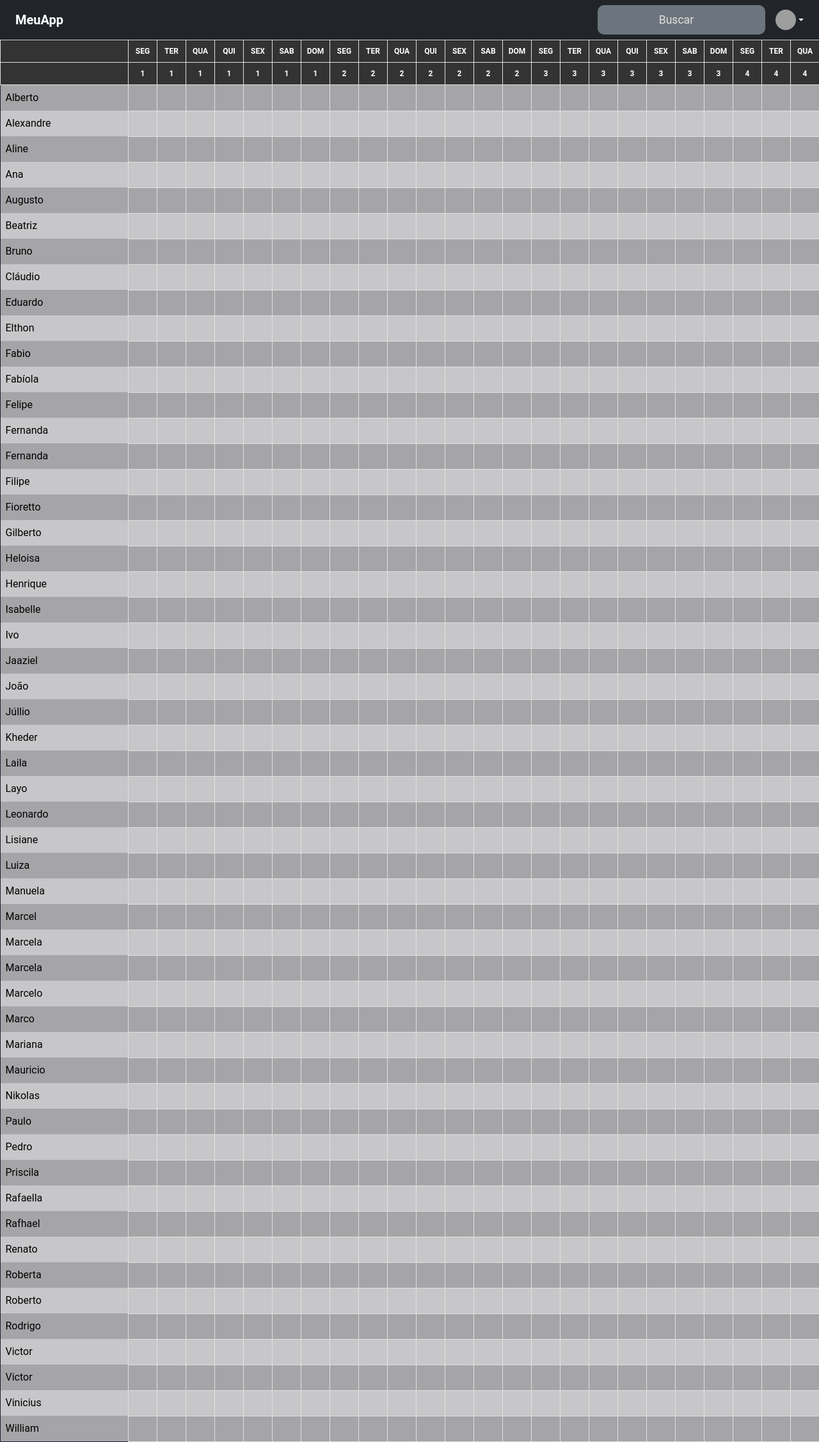
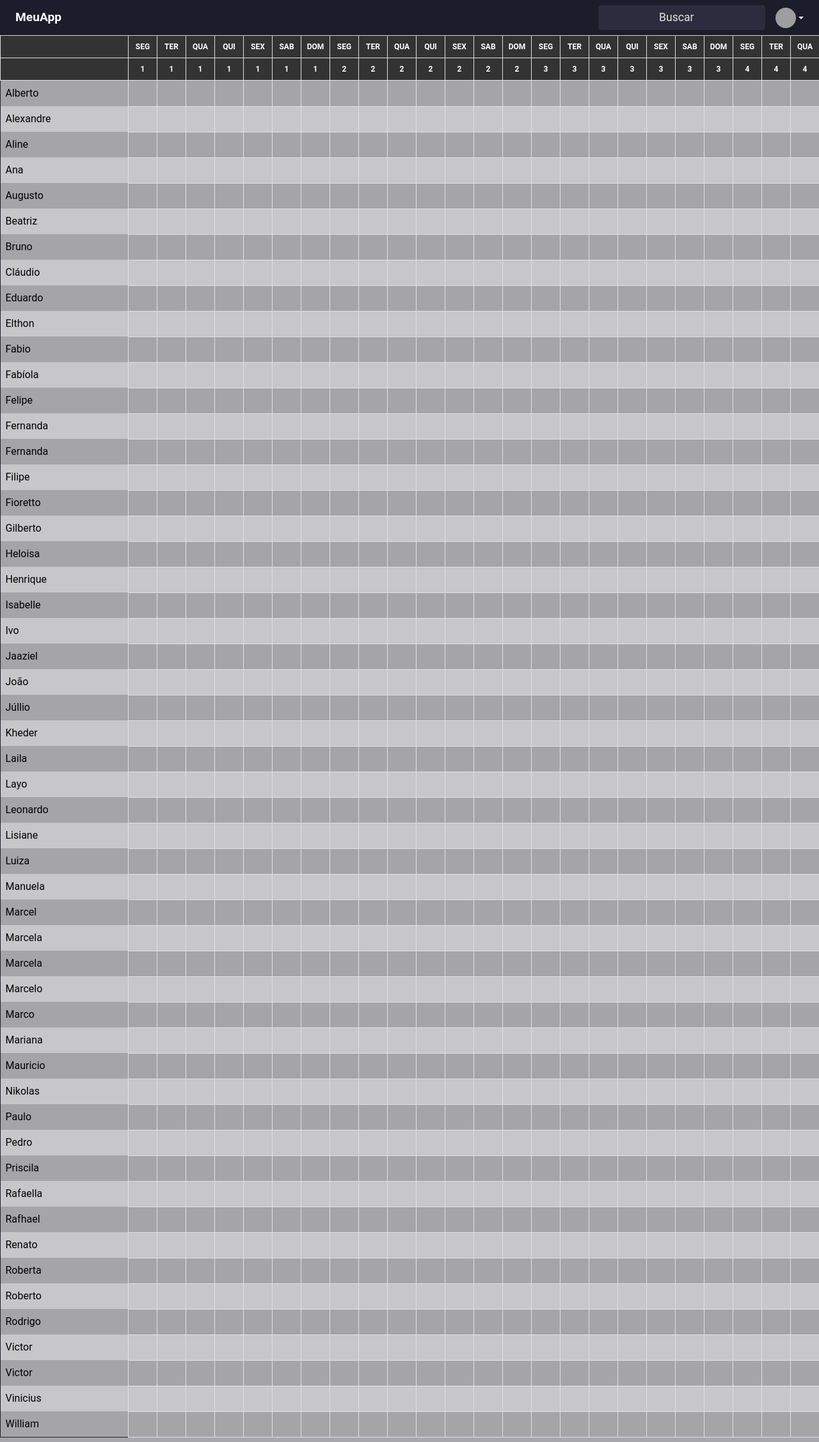
Before and after one commit to dmfadul/planejaMed2, a Django app: page /shifts/basetable/1 in a window 1280 px wide; the page is wider, and only the part inside the window is pictured. Shown: that part at 64% size. Run offline with Django 5.2, Linux system fonts and the light colour scheme; data comes from the database, SQL or seed files in the repository; both versions use the stored data as it was after the commit; some libraries are stand-ins or nearby versions; grey boxes are pictures that could not be loaded.

Commit message:
added some styling to navbar

```diff
--- a/static/css/style.css
+++ b/static/css/style.css
@@ -146,3 +146,19 @@ tbody tr:nth-child(odd) {
     background-color: #c0c0c0d5;
     color: black;
 }
+
+.navbar {
+    background-color: #1c1c2b !important;
+}
+
+.navbar-brand {
+    font-size: 1.2rem;
+    color: #ffffff !important;
+}
+
+.navbar input[type="search"] {
+    background-color: #2c2c3e !important;
+    color: #fff;
+    border-radius: 5px;
+    padding: 0.4rem 0.6rem;
+}
--- a/templates/base.html
+++ b/templates/base.html
@@ -13,7 +13,7 @@
     <link rel="stylesheet" href="{% static 'css/style.css' %}">
 
 </head>
-<body>
+<body class="planejamed">
     {% block navbar %}
         {% include "partials/navbar.html" %}
     {% endblock %}
```
Also changed, not shown: db.sqlite3.
